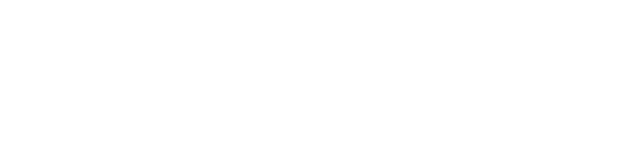
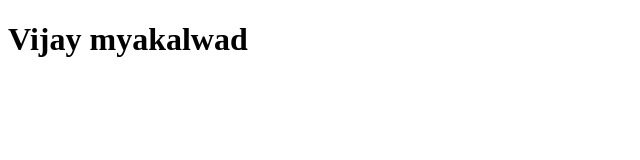
Before and after one commit to myakalwad25/git-learn, a plain HTML site: page index.html in a window 1280 px wide. Shown: the whole page, without its empty margins (0-640 px from the left). Drawn offline with Linux system fonts and the light colour scheme.

Commit message:
added h1

```diff
--- a/index.html
+++ b/index.html
@@ -6,6 +6,6 @@
     <title>git tutorial</title>
 </head>
 <body>
-
+    <h1>Vijay myakalwad</h1>
 </body>
 </html>
```
